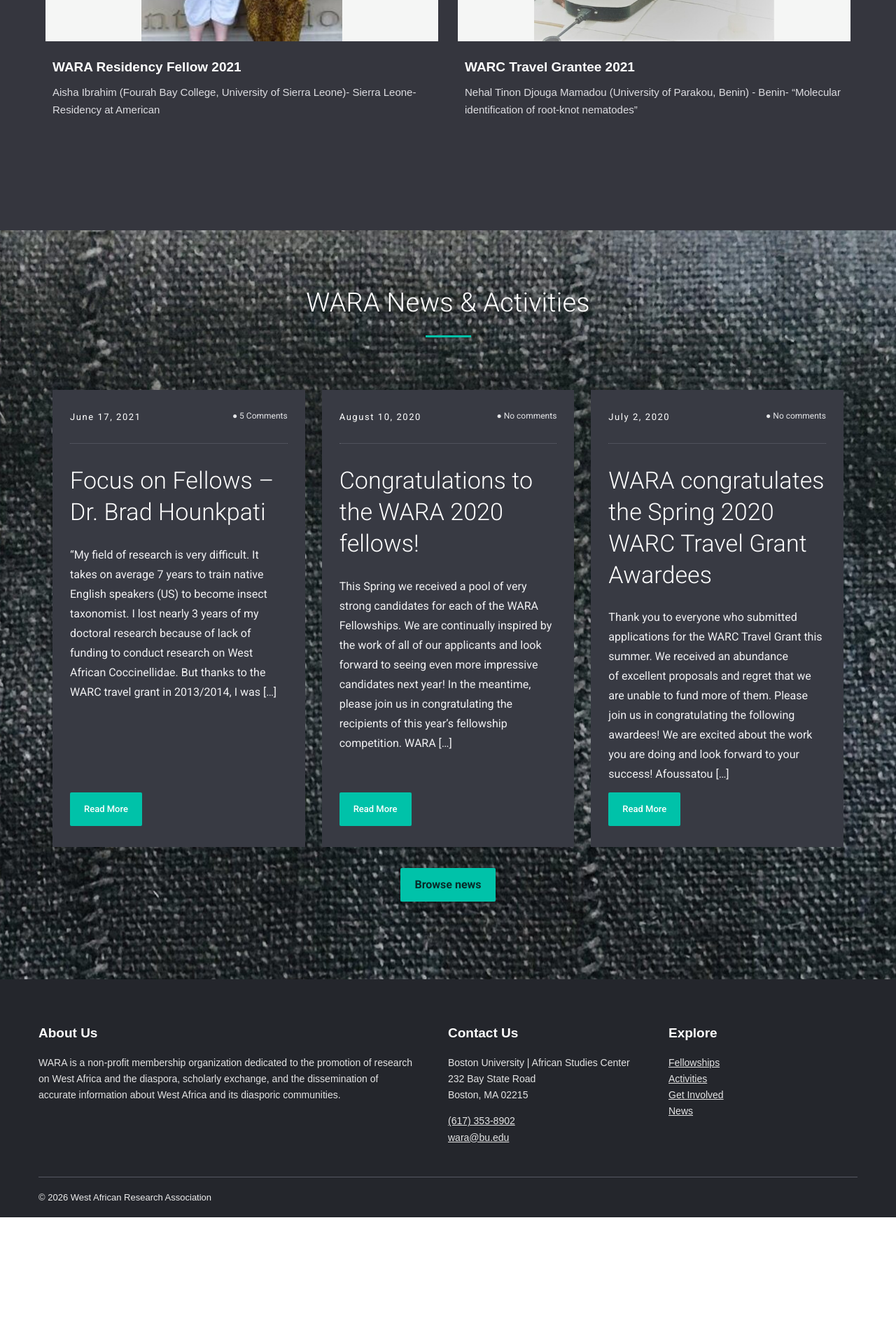
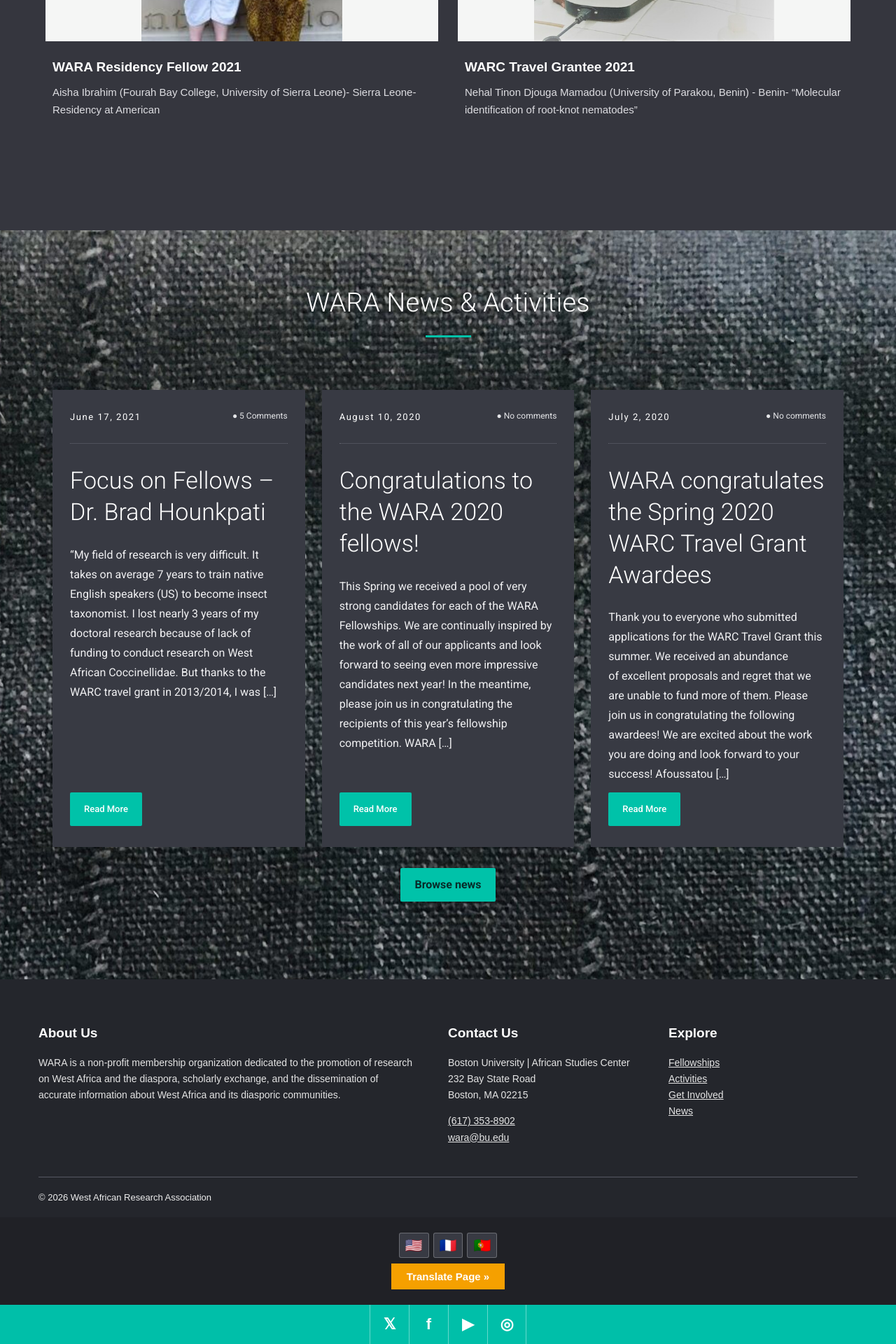
Before and after one commit to warawebsite/westafricanresearchassociation, a Jekyll site: the page built from docs/index.html, in a window 1280 px wide. Shown: the part 2213-4133 px from the top of the page at 70% size. Built offline with Jekyll 4.4.1, drawn with Linux system fonts in a browser that asks for light colours; before the commit the page ends 3952 px from its top, so only the background shows below that.

Commit message:
Add global translation and social media controls

```diff
--- a/docs/_layouts/default.html
+++ b/docs/_layouts/default.html
@@ -8,4 +8,28 @@
 <link rel="stylesheet" href="{{ '/assets/css/wara-staff-page.css' | relative_url }}">
 <link rel="stylesheet" href="{{ '/assets/css/wara-partner-page.css' | relative_url }}">
 <link rel="stylesheet" href="{{ '/assets/css/wara-chiwara-page.css' | relative_url }}">
-</head><body>{% include header.html %}<main id="content">{{ content }}</main>{% include footer.html %}</body></html>
+</head><body>{% include header.html %}<main id="content">{{ content }}</main>{% include footer.html %}
+<!-- WARA GLOBAL TRANSLATION AND SOCIAL LINKS -->
+<div class="wara-global-tools">
+
+  <div class="wara-translate">
+    <div class="wara-language-options" aria-label="Select language">
+      <button type="button" data-wara-lang="en" title="English" aria-label="English">🇺🇸</button>
+      <button type="button" data-wara-lang="fr" title="French" aria-label="French">🇫🇷</button>
+      <button type="button" data-wara-lang="pt" title="Portuguese" aria-label="Portuguese">🇵🇹</button>
+    </div>
+    <button type="button" class="wara-translate-trigger">Translate Page »</button>
+  </div>
+
+  <nav class="wara-social-bar" aria-label="WARA social media">
+    <a href="https://twitter.com/west_wara" target="_blank" rel="noopener noreferrer" aria-label="WARA on X">𝕏</a>
+    <a href="https://www.facebook.com/west.african.research.association/" target="_blank" rel="noopener noreferrer" aria-label="WARA on Facebook">f</a>
+    <a href="https://www.youtube.com/channel/UC1sqLyfshzln_CVtebdWCxg" target="_blank" rel="noopener noreferrer" aria-label="WARA on YouTube">▶</a>
+    <a href="https://www.instagram.com/warawarc" target="_blank" rel="noopener noreferrer" aria-label="WARA on Instagram">◎</a>
+  </nav>
+
+</div>
+<!-- END WARA GLOBAL TOOLS -->
+
+<script src="{{ '/assets/js/wara-global-tools.js' | relative_url }}" defer></script>
+</body></html>
--- a/docs/assets/css/site.css
+++ b/docs/assets/css/site.css
@@ -436,3 +436,97 @@
     grid-template-columns: 1fr;
   }
 }
+
+/* ===================================================
+   WARA GLOBAL TRANSLATION AND SOCIAL MEDIA
+   =================================================== */
+
+.wara-global-tools {
+  width: 100%;
+  background: #202126;
+}
+
+.wara-translate {
+  display: flex;
+  flex-direction: column;
+  align-items: center;
+  gap: 8px;
+  padding: 22px 15px;
+}
+
+.wara-language-options {
+  display: flex;
+  gap: 6px;
+}
+
+.wara-language-options button {
+  border: 1px solid rgba(255,255,255,.25);
+  border-radius: 3px;
+  background: #383a43;
+  padding: 5px 8px;
+  font-size: 20px;
+  line-height: 1.2;
+  cursor: pointer;
+}
+
+.wara-language-options button:hover,
+.wara-language-options button:focus-visible {
+  background: #51545d;
+}
+
+.wara-translate-trigger {
+  border: 0;
+  background: #f5a000;
+  color: #fff;
+  padding: 10px 22px;
+  font-weight: 700;
+  font-size: 15px;
+  cursor: pointer;
+}
+
+.wara-translate-trigger:hover {
+  background: #d98b00;
+}
+
+.wara-social-bar {
+  display: flex;
+  justify-content: center;
+  align-items: stretch;
+  background: #00bfa9;
+  min-height: 48px;
+}
+
+.wara-social-bar a {
+  display: flex;
+  align-items: center;
+  justify-content: center;
+  min-width: 56px;
+  padding: 10px 15px;
+  border-left: 1px solid rgba(255,255,255,.4);
+  color: #fff;
+  text-decoration: none;
+  font-size: 22px;
+  font-weight: 700;
+  transition: background .2s ease;
+}
+
+.wara-social-bar a:last-child {
+  border-right: 1px solid rgba(255,255,255,.4);
+}
+
+.wara-social-bar a:hover,
+.wara-social-bar a:focus-visible {
+  background: #008f80;
+  color: #fff;
+}
+
+@media (max-width: 600px) {
+  .wara-translate {
+    padding: 18px 12px;
+  }
+
+  .wara-social-bar a {
+    min-width: 50px;
+    padding: 10px;
+  }
+}
--- /dev/null
+++ b/docs/assets/js/wara-global-tools.js
@@ -0,0 +1,43 @@
+(function () {
+  "use strict";
+
+  function translateTo(language) {
+    if (language === "en") {
+      window.location.href = window.location.href;
+      return;
+    }
+
+    var currentUrl = window.location.href;
+
+    var translateUrl =
+      "https://translate.google.com/translate?sl=auto&tl=" +
+      encodeURIComponent(language) +
+      "&u=" +
+      encodeURIComponent(currentUrl);
+
+    window.open(translateUrl, "_blank", "noopener,noreferrer");
+  }
+
+  document.addEventListener("DOMContentLoaded", function () {
+    var buttons = document.querySelectorAll("[data-wara-lang]");
+
+    buttons.forEach(function (button) {
+      button.addEventListener("click", function () {
+        translateTo(button.getAttribute("data-wara-lang"));
+      });
+    });
+
+    var trigger = document.querySelector(".wara-translate-trigger");
+    var options = document.querySelector(".wara-language-options");
+
+    if (trigger && options) {
+      trigger.addEventListener("click", function () {
+        var hidden = options.hidden;
+        options.hidden = !hidden;
+        trigger.setAttribute("aria-expanded", String(hidden));
+      });
+
+      trigger.setAttribute("aria-expanded", "true");
+    }
+  });
+})();
```
